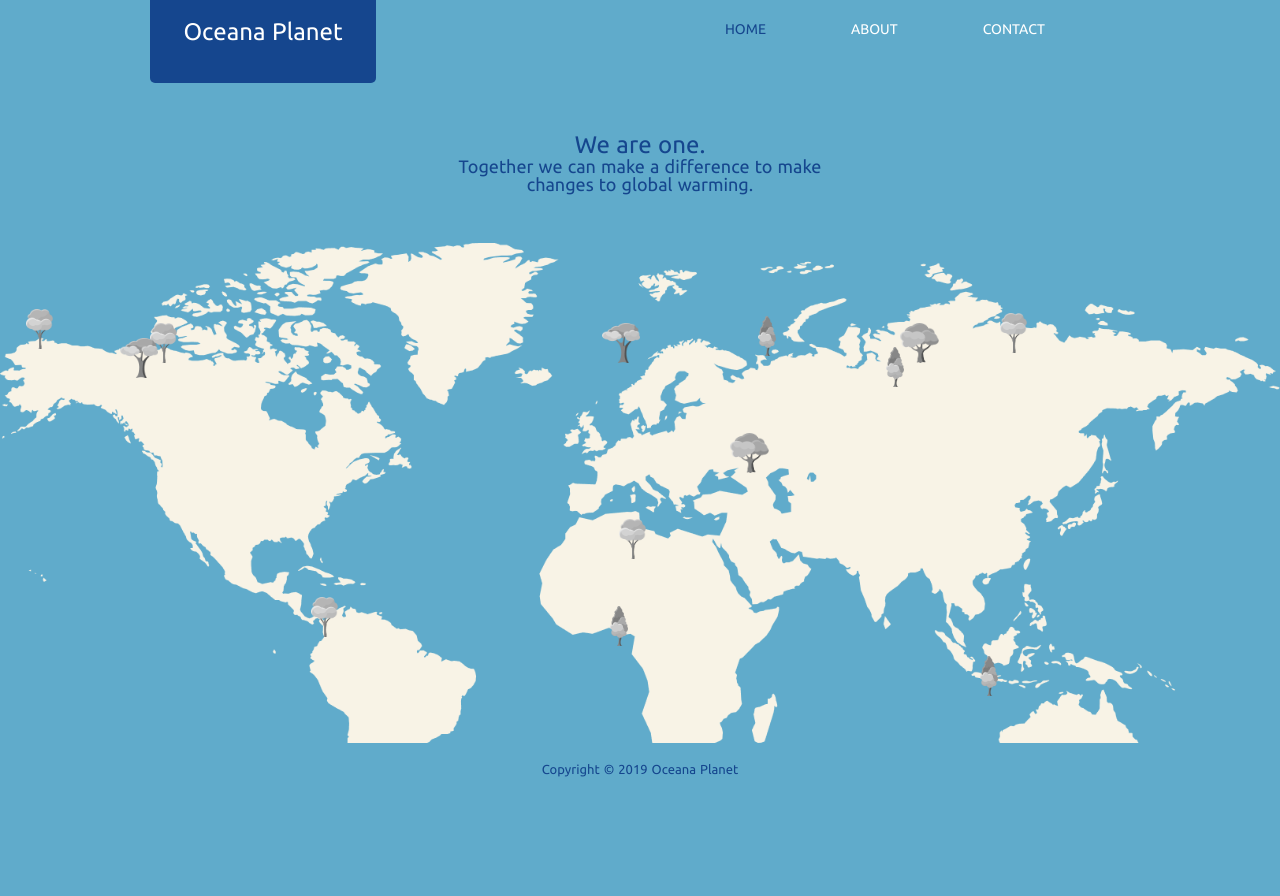
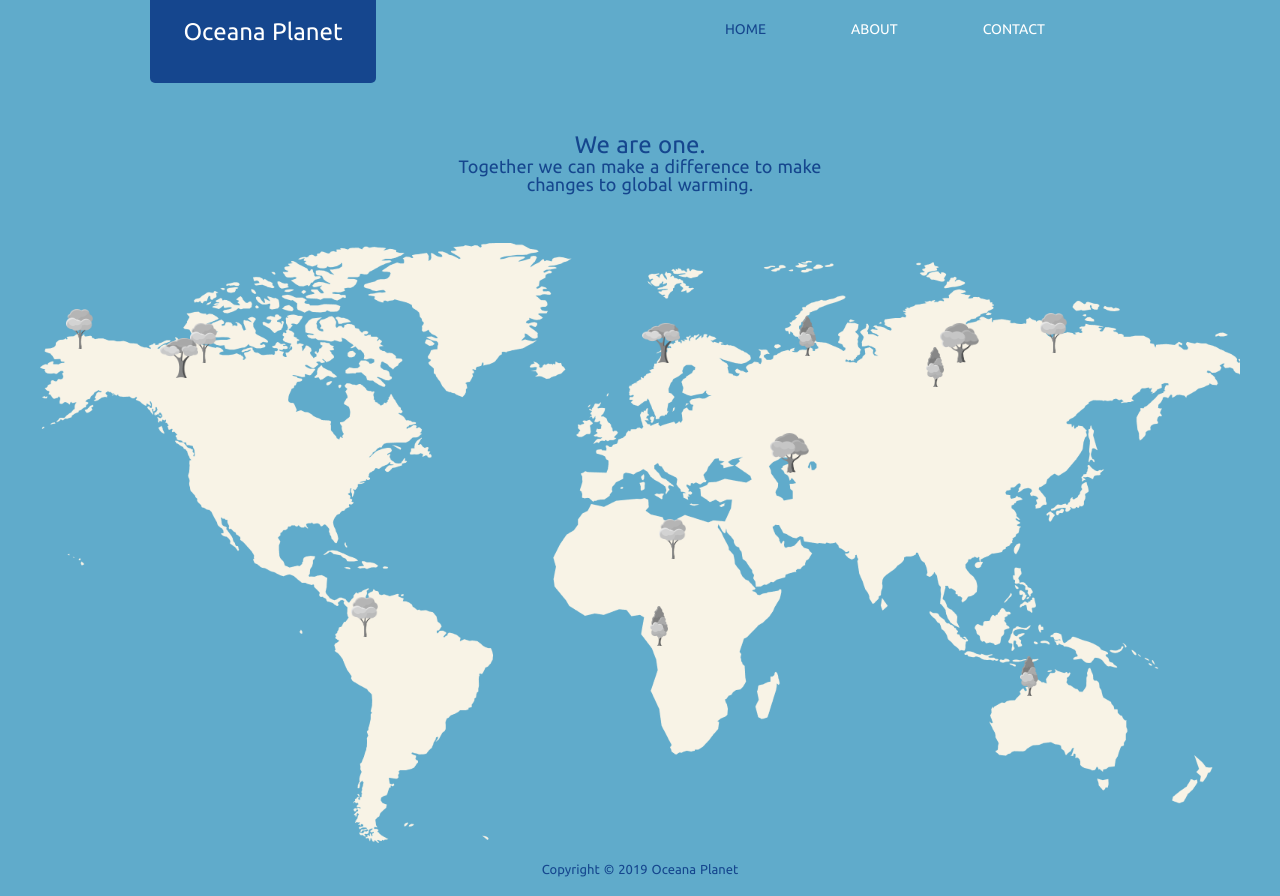
Before and after one commit to cavaoncompany/oceana-planet, a Nuxt app: page / in a window 1280 px wide. Before the commit the page ends 803 px from the top, so only its background shows below. Built offline with nearby package versions, Linux system fonts and the light colour scheme.

Commit message:
fixed map size

```diff
--- a/components/Map.vue
+++ b/components/Map.vue
@@ -113,7 +113,8 @@ export default {
 .map-container {
   background-image: url('/images/map.png');
   min-height: 500px;
-  width: 100%;
+  width: 1200px;
+  height: 600px;
   margin: 0 auto;
   background-size: cover;
   background-repeat: no-repeat;
```
